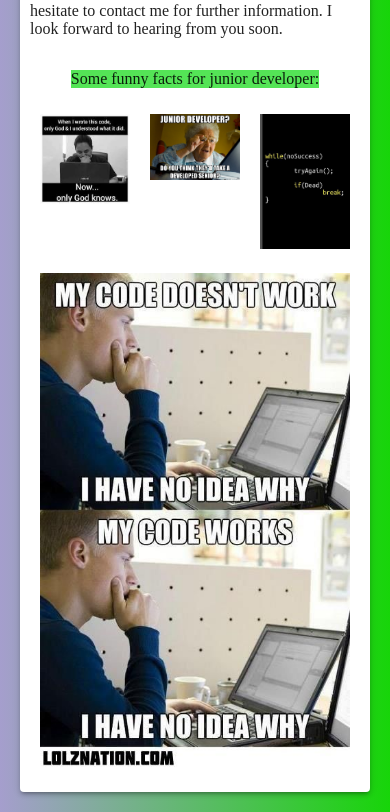
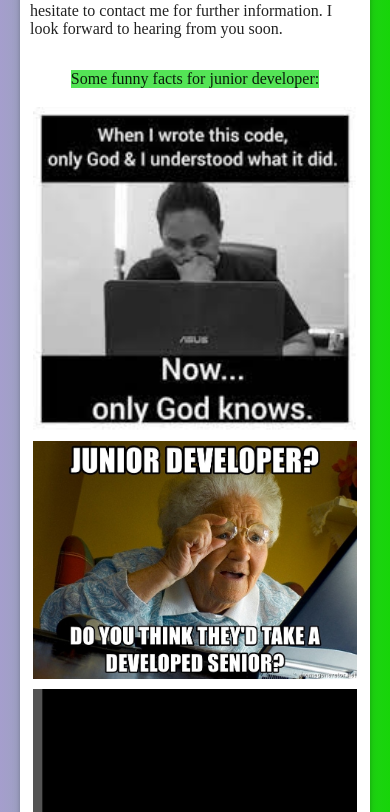
Before and after one commit to sandra-shumanteva-kaevska/Profile-Sandra-React, a React (Create React App) app in the folder frontend/: page /aboutMe in a window 390 px wide. Shown: the part 812-1624 px from the top of the page. Built offline with nearby package versions, Linux system fonts and the light colour scheme; a web font is replaced by a local one.

Commit message:
responsive

```diff
--- a/frontend/src/pages/AboutMe.js
+++ b/frontend/src/pages/AboutMe.js
@@ -31,7 +31,7 @@ const useStyles = makeStyles((theme) => ({
         display: 'flex',
         flexDirection: 'column'
     },
-    pGreen: {
+    paragraphGreen: {
         backgroundColor: '#54e456',
         alignSelf: 'center'
     },
@@ -43,10 +43,22 @@ const useStyles = makeStyles((theme) => ({
         width: '30%',
         margin: '10px',
         flex: '1 0 21%',
+        '@media (max-width: 480px)': {
+            width: '70%',
+            margin: '3px',
+            flex: '1 0 90%',
+        },
+
+        '@media (min-width: 481px) and (max-width: 780px)': {
+            width: '50%',
+            margin: '5px',
+            flex: '1 0 45%',
+        }
     },
     img: {
         width: '100%'
     }
+
 }))
 export const AboutMe = () => {
     const classes = useStyles()
@@ -70,19 +82,19 @@ export const AboutMe = () => {
                     <p>I'm enthusiastic, eager to continue learning, take on challenges, work with problem-solving and design, to create meaningful products that people will love and it will make their lives easier.
                     Please don't hesitate to contact me for further information. I look forward to hearing from you soon.
                 </p>
-                    <p className={classes.pGreen}>Some funny facts for junior developer: </p>
+                    <p className={classes.paragraphGreen}>Some funny facts for junior developer: </p>
                     <Box className={classes.imgContainer}>
                         <Box className={classes.imgStyle}>
-                            <img src={god} className={classes.img} />
+                            <img src={god} alt='man thinking in front of the laptop' className={classes.img} />
                         </Box>
                         <Box className={classes.imgStyle}>
-                            <img src={junior} className={classes.img} />
+                            <img src={junior} alt='grandma with glasses look in front of the laptop' className={classes.img} />
                         </Box>
                         <Box className={classes.imgStyle}>
-                            <img src={whileImg} className={classes.img} />
+                            <img src={whileImg} alt='while code' className={classes.img} />
                         </Box>
                         <Box className={classes.imgStyle}>
-                            <img src={working} className={classes.img} />
+                            <img src={working} alt='man thinking in front of the laptop' className={classes.img} />
                         </Box>
                     </Box>
                 </Paper>
--- a/frontend/src/pages/ContactMe.js
+++ b/frontend/src/pages/ContactMe.js
@@ -30,13 +30,15 @@ const useStyles = makeStyles((theme) => ({
         flexWrap: 'wrap',
         alignItems: 'center'
     },
-    aStyle: {
+    mailStyle: {
         fontSize: '30px',
-        '@media (max-width: 425px)': {
+
+        '@media (max-width: 480px)': {
             fontSize: '15px',
-            '@media (max-width: 768px)': {
-                fontSize: '20px',
-            }
+        },
+
+        '@media (min-width: 481px) and (max-width: 780px)': {
+            fontSize: '20px',
         }
     }
 }))
@@ -49,9 +51,9 @@ export const ContactMe = () => {
             <Paper elevation={3} className={classes.paperStyle}>
                 <h2> Please do not hesitate to contact me for further information on this mail: </h2>
                 <Box className={classes.contactContainer}>
-                    <img className={classes.imgStyle} src={mailImg} />
+                    <img className={classes.imgStyle} alt='woman with letters' src={mailImg} />
                     <Box>
-                        <a className={classes.aStyle} href='mailto:sandra@shumantevi.mk'>sandra@shumantevi.mk</a>
+                        <a className={classes.mailStyle} href='mailto:sandra@shumantevi.mk'>sandra@shumantevi.mk</a>
                     </Box>
                 </Box>
             </Paper>
```
